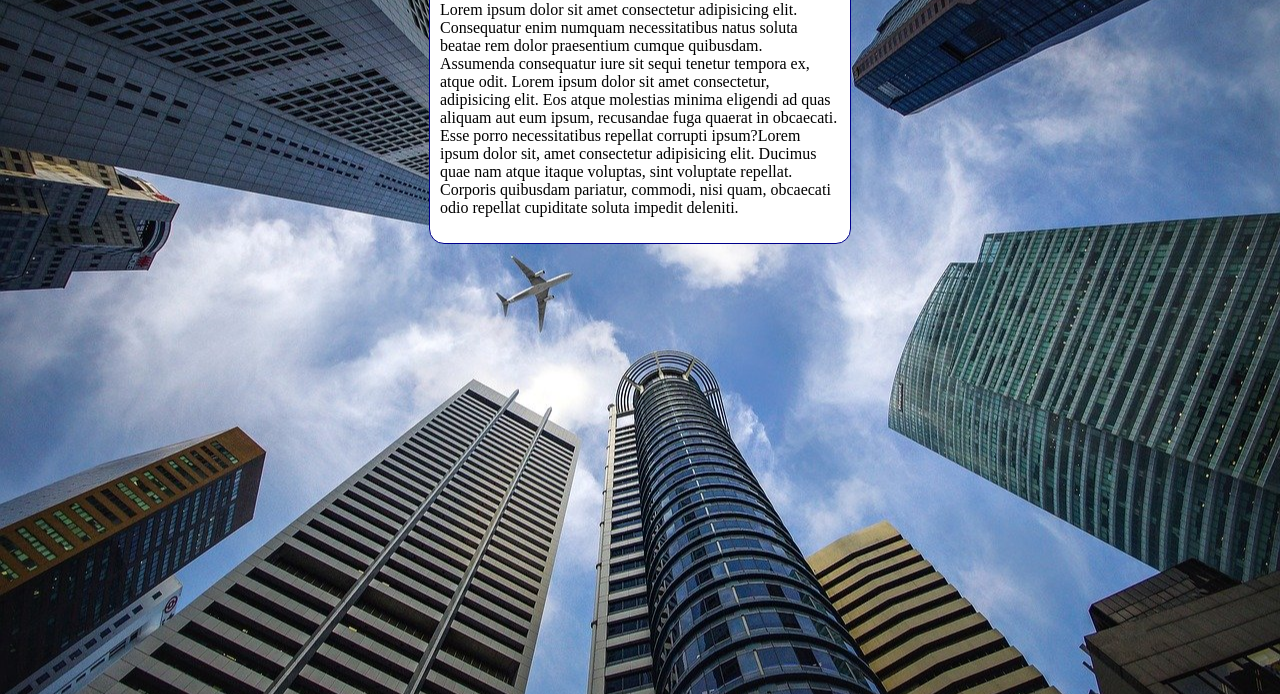
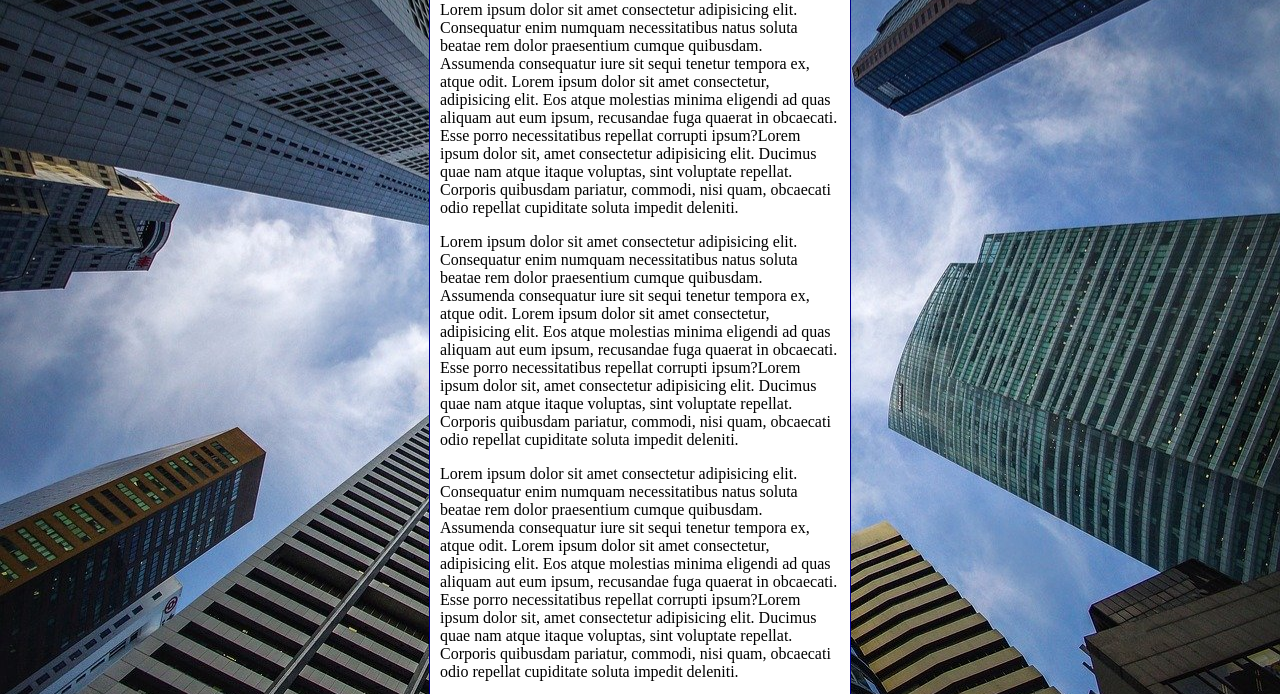
Before and after one commit to cordeiromarcio/html-css, a plain HTML site: page exercicios/ex022/fundo006.html in a window 1280 px wide. Shown: the part 98-792 px from the top of the page. Drawn offline with Linux system fonts and the light colour scheme.

Commit message:
Alteração ex022 fundo 06

```diff
--- a/exercicios/ex022/fundo006.html
+++ b/exercicios/ex022/fundo006.html
@@ -28,6 +28,8 @@
     <main>
         <h1>Teste de Imagem de fundo</h1>
         <p>Lorem ipsum dolor sit amet consectetur adipisicing elit. Consequatur enim numquam necessitatibus natus soluta beatae rem dolor praesentium cumque quibusdam. Assumenda consequatur iure sit sequi tenetur tempora ex, atque odit. Lorem ipsum dolor sit amet consectetur, adipisicing elit. Eos atque molestias minima eligendi ad quas aliquam aut eum ipsum, recusandae fuga quaerat in obcaecati. Esse porro necessitatibus repellat corrupti ipsum?Lorem ipsum dolor sit, amet consectetur adipisicing elit. Ducimus quae nam atque itaque voluptas, sint voluptate repellat. Corporis quibusdam pariatur, commodi, nisi quam, obcaecati odio repellat cupiditate soluta impedit deleniti.</p>
+          <p>Lorem ipsum dolor sit amet consectetur adipisicing elit. Consequatur enim numquam necessitatibus natus soluta beatae rem dolor praesentium cumque quibusdam. Assumenda consequatur iure sit sequi tenetur tempora ex, atque odit. Lorem ipsum dolor sit amet consectetur, adipisicing elit. Eos atque molestias minima eligendi ad quas aliquam aut eum ipsum, recusandae fuga quaerat in obcaecati. Esse porro necessitatibus repellat corrupti ipsum?Lorem ipsum dolor sit, amet consectetur adipisicing elit. Ducimus quae nam atque itaque voluptas, sint voluptate repellat. Corporis quibusdam pariatur, commodi, nisi quam, obcaecati odio repellat cupiditate soluta impedit deleniti.</p>
+            <p>Lorem ipsum dolor sit amet consectetur adipisicing elit. Consequatur enim numquam necessitatibus natus soluta beatae rem dolor praesentium cumque quibusdam. Assumenda consequatur iure sit sequi tenetur tempora ex, atque odit. Lorem ipsum dolor sit amet consectetur, adipisicing elit. Eos atque molestias minima eligendi ad quas aliquam aut eum ipsum, recusandae fuga quaerat in obcaecati. Esse porro necessitatibus repellat corrupti ipsum?Lorem ipsum dolor sit, amet consectetur adipisicing elit. Ducimus quae nam atque itaque voluptas, sint voluptate repellat. Corporis quibusdam pariatur, commodi, nisi quam, obcaecati odio repellat cupiditate soluta impedit deleniti.</p>  <p>Lorem ipsum dolor sit amet consectetur adipisicing elit. Consequatur enim numquam necessitatibus natus soluta beatae rem dolor praesentium cumque quibusdam. Assumenda consequatur iure sit sequi tenetur tempora ex, atque odit. Lorem ipsum dolor sit amet consectetur, adipisicing elit. Eos atque molestias minima eligendi ad quas aliquam aut eum ipsum, recusandae fuga quaerat in obcaecati. Esse porro necessitatibus repellat corrupti ipsum?Lorem ipsum dolor sit, amet consectetur adipisicing elit. Ducimus quae nam atque itaque voluptas, sint voluptate repellat. Corporis quibusdam pariatur, commodi, nisi quam, obcaecati odio repellat cupiditate soluta impedit deleniti.</p>
     </main>
 </body>
 </html>
```
